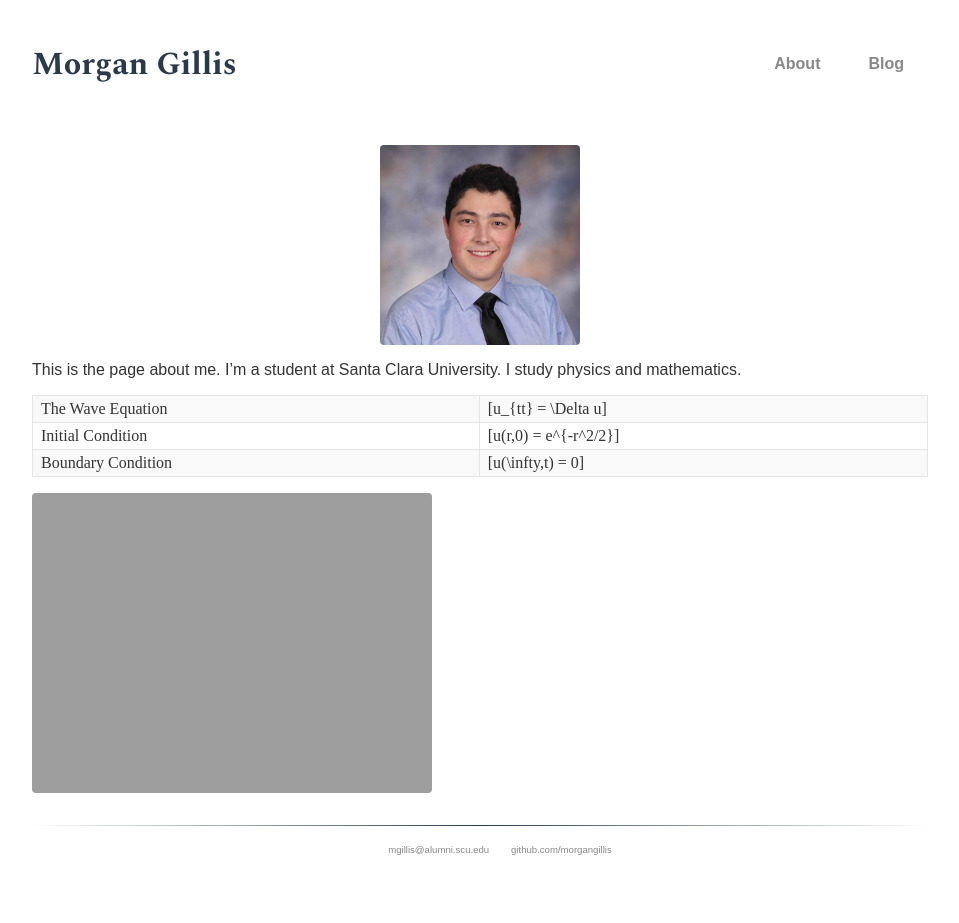
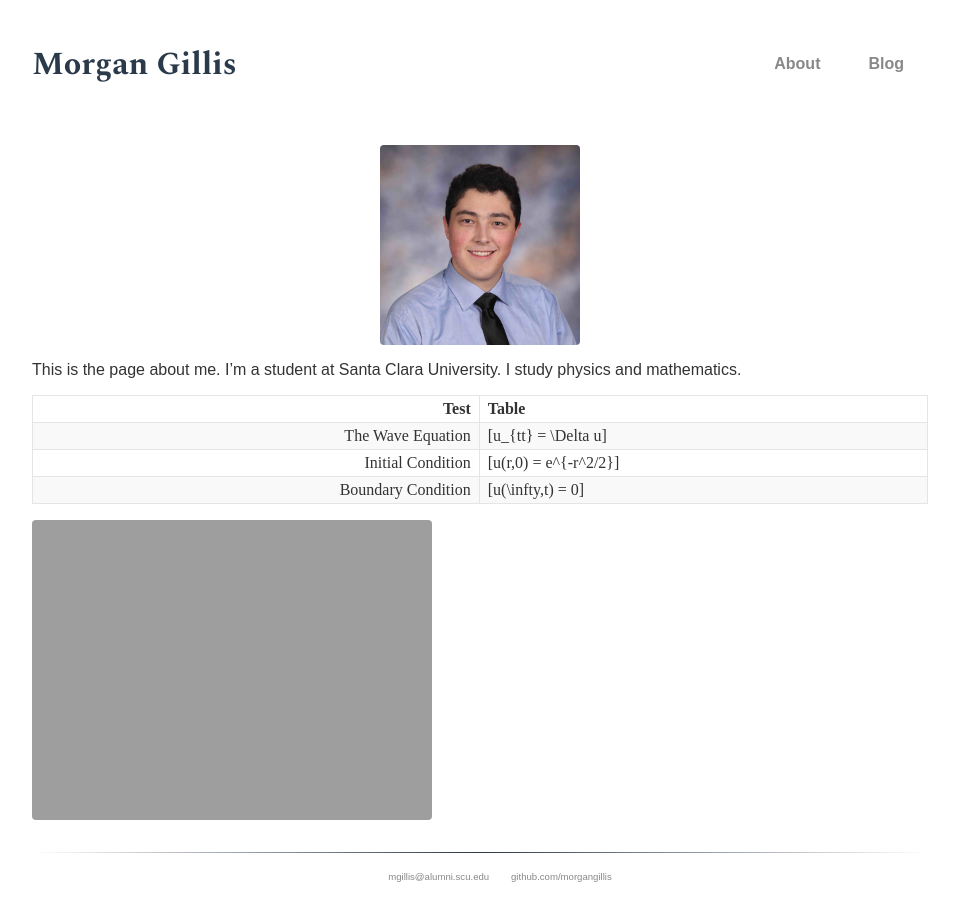
Before and after one commit to morgangillis/morgangillis.github.io, a Jekyll site: the page built from about.md, in a window 1280 px wide. Shown: the whole page, without its empty margins (160-1119 px from the left). Built offline with Jekyll 4.4.1, drawn with Linux system fonts in a browser that asks for light colours; some web fonts are replaced; before the commit the page ends 900 px from its top, so only the background shows below that.

Commit message:
Update test table

```diff
--- a/about.md
+++ b/about.md
@@ -8,9 +8,10 @@ permalink: /about/
 
 This is the page about me. I'm a student at Santa Clara University. I study physics and mathematics.
 
----:|:---
-The Wave Equation | \[u_{tt} = \Delta u\]
-Initial Condition | \[u(r,0) = e^{-r^2/2}\]
-Boundary Condition | \[u(\infty,t) = 0\]
+|Test|Table|
+|---:|:---|
+|The Wave Equation | \[u_{tt} = \Delta u\]|
+|Initial Condition | \[u(r,0) = e^{-r^2/2}\]|
+|Boundary Condition | \[u(\infty,t) = 0\]|
 
 ![heat]({{ site.url }}/assets/heat.gif)
```
